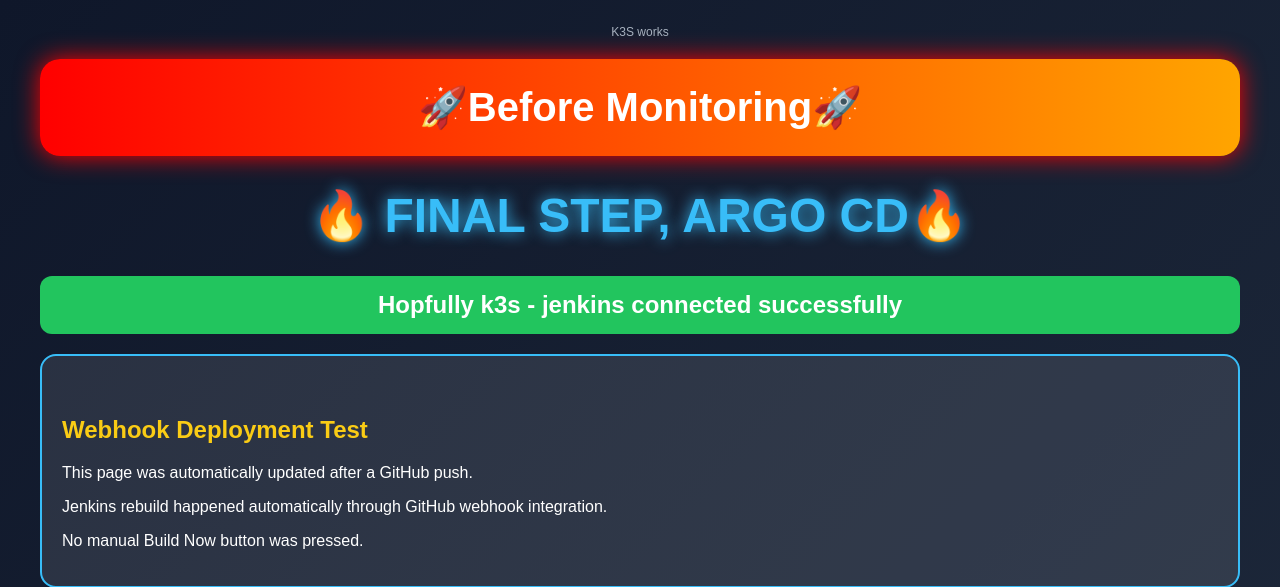
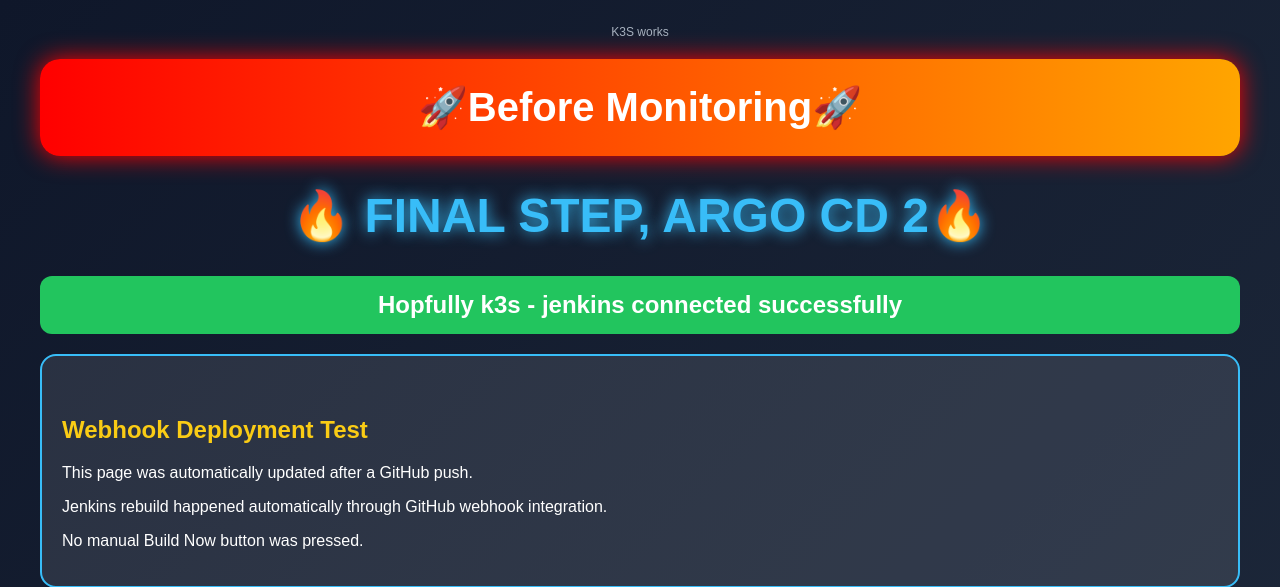
Before and after one commit to TassneemAmer/flask-notes-docker, a Flask app: page / in a window 1280 px wide. Shown: the top 587 px of the page. Run offline with Flask 3, Linux system fonts and the light colour scheme; data that the repository does not hold is empty.

Commit message:
Change title to 'FINAL STEP, ARGO CD 2'
Updated the title in the HTML to reflect the new step in the process.

```diff
--- a/app/templates/index.html
+++ b/app/templates/index.html
@@ -108,7 +108,7 @@
     🚀Before Monitoring🚀
 </div>
 
-<h1>🔥 FINAL STEP, ARGO CD🔥</h1>
+<h1>🔥 FINAL STEP, ARGO CD 2🔥</h1>
 <div style="
     background: #22c55e;
     color: white;
```
